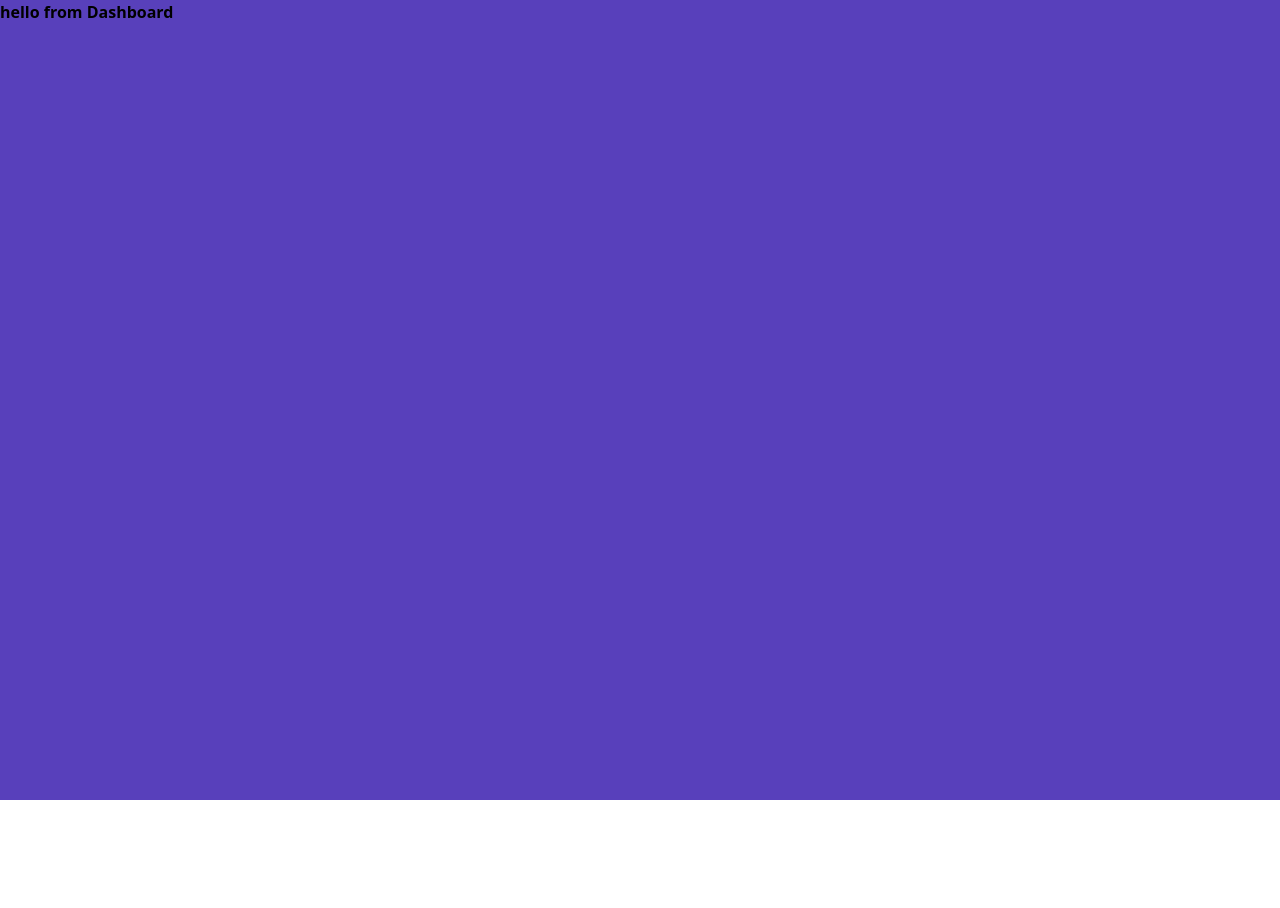
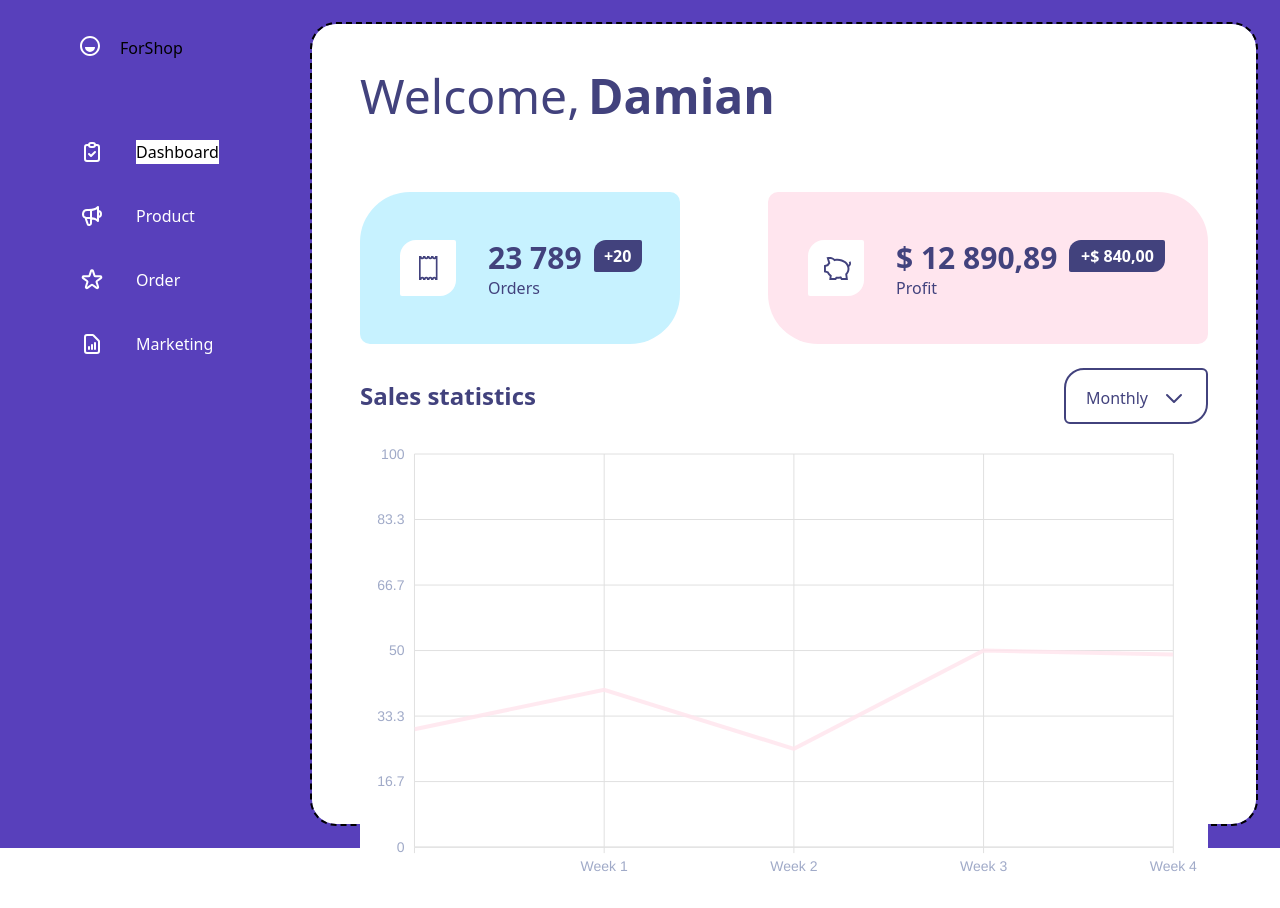
Before and after one commit to gajrajgchouhan/EcommerceDashboard, a React (Create React App) app: page /dashboard in a window 1280 px wide. Before the commit the page ends 800 px from the top, so only its background shows below. Built offline with nearby package versions, Linux system fonts and the light colour scheme.

Commit message:
aligned dashboard and sidebar

```diff
--- a/src/App.js
+++ b/src/App.js
@@ -1,20 +1,28 @@
 import React from "react";
 import { BrowserRouter as Router, Route, Routes } from "react-router-dom";
-import Sidebar from "./component/Sidebar";
+import Sidebar from "./components/sidebar/Sidebar";
 import Dashboard from "./Pages/Dashboard";
 import Order from "./Pages/Order";
 import Product from "./Pages/Product";
 
 function App() {
     return (
+        <div className="flex bg-[#5840BB] ">
+            <Sidebar />
+            <div className="bg-white m-6 p-12 rounded-3xl outline-dashed outline-2 h-screen">
                 <Router>
                     <Routes>
-                <Route path="/" element={<Sidebar />}></Route>
-                <Route path="/dashboard" element={<Dashboard />}></Route>
+                        <Route path={"/"} element={<Dashboard />}></Route>
+                        <Route
+                            path={"/dashboard"}
+                            element={<Dashboard />}
+                        ></Route>
                         <Route path="/order" element={<Order />}></Route>
                         <Route path="/product" element={<Product />}></Route>
                     </Routes>
                 </Router>
+            </div>
+        </div>
     );
 }
 
--- a/src/Pages/Dashboard.js
+++ b/src/Pages/Dashboard.js
@@ -1,7 +1,12 @@
-import React from 'react';
+import React from "react";
+import Left from "../components/dashboard/left";
 
 const Dashboard = () => {
-    return <div class="bg-[#5840BB] h-screen  min-h-full"><b>hello from Dashboard</b></div>;
+    return (
+        <div>
+            <Left />
+        </div>
+    );
 };
 
 export default Dashboard;
--- a/src/components/dashboard/left.js
+++ b/src/components/dashboard/left.js
@@ -18,10 +18,6 @@ const Left = () => {
             width: 4,
             colors: "#FFE5EE",
             strokeColors: "#5840BB",
-        },
-        markers: {
-            size: 8,
-            color: "#5840BB",
         },
         xaxis: {
             categories: ["", "Week 1", "Week 2", "Week 3", "Week 4"],
@@ -78,8 +74,8 @@ const Left = () => {
     ];
 
     return (
-        <div className="flex flex-col w-[53rem] text-[#42427D] border-dashed border-black border-4 m-4">
-            <div className="text-5xl flex mb-14">
+        <div className="flex flex-col w-[53rem] text-[#42427D]">
+            <div className="text-5xl flex mb-12">
                 <div className="mr-1">Welcome, </div>
                 <div className="ml-1 font-bold">Damian</div>
             </div>
--- a/src/component/Sidebar.js
+++ b/src/components/sidebar/Sidebar.js
@@ -1,8 +1,7 @@
 import React from "react";
-import { Link } from "react-router-dom";
-import "../App.css";
 
-const LogoIcon = <svg
+const LogoIcon = (
+    <svg
         width="20"
         height="20"
         viewBox="0 0 20 20"
@@ -11,14 +10,16 @@ const LogoIcon = <svg
     >
         <path
             d="M10 0C15.523 0 20 4.477 20 10C20 15.523 15.523 20 10 20C4.477 20 0 15.523 0 10C0 4.477 4.477 0 10 0ZM10 2C7.87827 2 5.84344 2.84285 4.34315 4.34315C2.84285 5.84344 2 7.87827 2 10C2 12.1217 2.84285 14.1566 4.34315 15.6569C5.84344 17.1571 7.87827 18 10 18C12.1217 18 14.1566 17.1571 15.6569 15.6569C17.1571 14.1566 18 12.1217 18 10C18 7.87827 17.1571 5.84344 15.6569 4.34315C14.1566 2.84285 12.1217 2 10 2ZM15 11C15 12.3261 14.4732 13.5979 13.5355 14.5355C12.5979 15.4732 11.3261 16 10 16C8.67392 16 7.40215 15.4732 6.46447 14.5355C5.52678 13.5979 5 12.3261 5 11H15Z"
-    fill="white" />
-</svg>;
+            fill="white"
+        />
+    </svg>
+);
 const Sidebar = () => {
     return (
-        <div class=" bg-[#5840BB] h-screen  min-h-full w-80">
+        <div class=" min-h-screen w-80">
             <div class="flex mb-20 ml-20 mt-9">
                 {LogoIcon}
-                <div class="ml-5">Forshop</div>
+                <div class="ml-5">ForShop</div>
             </div>
 
             <div class="ml-20  ">
```
Also changed, not shown: src/App.css (deleted), 1 other file (tests, documents, lock files or other folders). Lines whose indentation alone changed are shown as unchanged.
